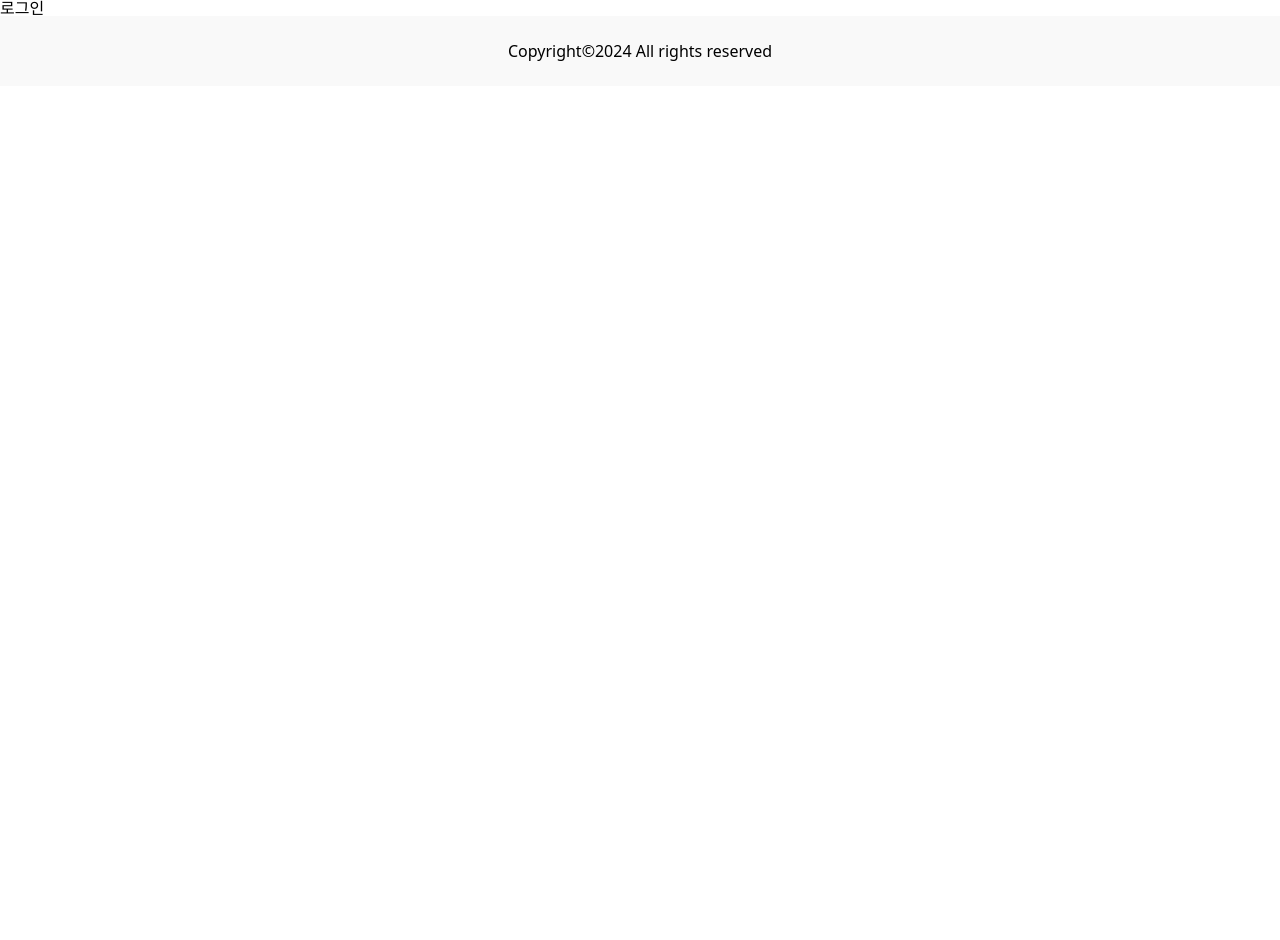
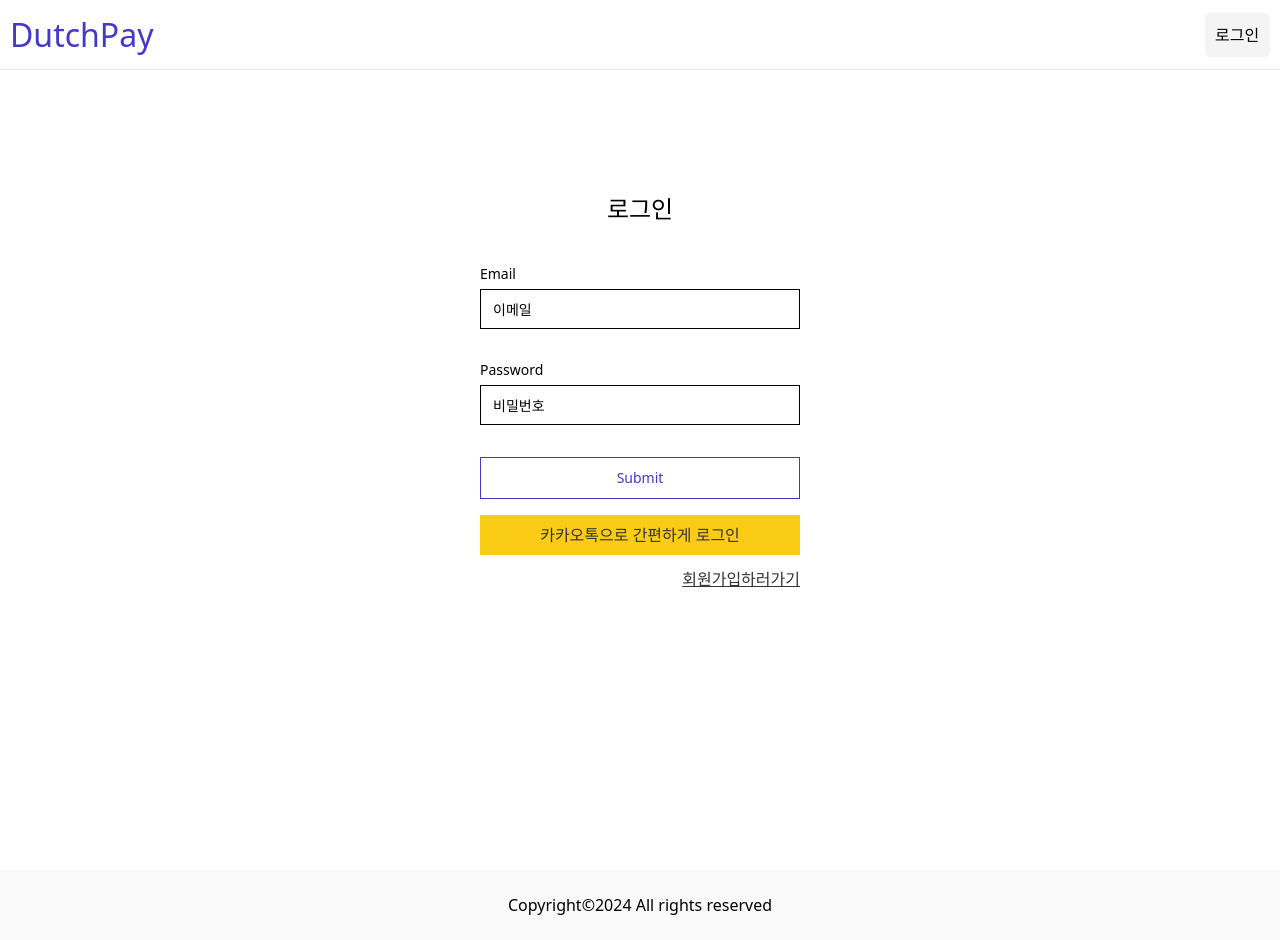
Before and after one commit to chaechae66/dutch-pay, a Next.js app: page /login in a window 1280 px wide. Before the commit the page ends 800 px from the top, so only its background shows below. Built offline with nearby package versions, Linux system fonts and the light colour scheme.

Commit message:
Feat: 로그인 페이지 구현

```diff
--- /dev/null
+++ b/src/app/(beforeLogin)/layout.tsx
@@ -0,0 +1,27 @@
+import Link from "next/link";
+import { ReactNode } from "react";
+
+interface Props {
+  children: ReactNode;
+}
+
+export default function BeforeLoginLayout({ children }: Props) {
+  return (
+    <>
+      <header className="sticky top-0 grid h-[70px] w-auto grid-cols-[repeat(2,min-content)] items-center justify-between border-b-[0.5px] border-solid border-gray-200 bg-white px-[10px]">
+        <h2 className="select-none text-[32px]">
+          <Link href={"/"} className="text-indigo-700">
+            DutchPay
+          </Link>
+        </h2>
+        <Link
+          href={"/login"}
+          className="w-[65px] rounded-[5px] bg-zinc-100 p-[10px] text-base font-light text-black"
+        >
+          로그인
+        </Link>
+      </header>
+      <section className="min-h-dvh">{children}</section>
+    </>
+  );
+}
--- a/src/app/(beforeLogin)/login/page.tsx
+++ b/src/app/(beforeLogin)/login/page.tsx
@@ -1,10 +1,92 @@
+"use client";
+
+import * as z from "zod";
+import { zodResolver } from "@hookform/resolvers/zod";
+import { useForm } from "react-hook-form";
+
+import { Button } from "@/components/ui/button";
+import {
+  Form,
+  FormControl,
+  FormDescription,
+  FormField,
+  FormItem,
+  FormLabel,
+  FormMessage,
+} from "@/components/ui/form";
+import { Input } from "@/components/ui/input";
+import Link from "next/link";
+
+const formSchema = z.object({
+  email: z.string().email().min(5),
+  password: z
+    .string()
+    .regex(
+      /^(?=.*[a-z])(?=.*[A-Z])(?=.*\d)(?=.*[@$!%*?&#.~_-])[A-Za-z\d@$!%*?&#.~_-]{8,}$/,
+    ),
+});
+
 export default function Login() {
+  const form = useForm<z.infer<typeof formSchema>>({
+    resolver: zodResolver(formSchema),
+    defaultValues: {
+      email: "",
+      password: "",
+    },
+  });
+
+  function onSubmit(values: z.infer<typeof formSchema>) {
+    console.log(values);
+  }
   return (
-    <>
-      {/* <a
-  href={`https://kauth.kakao.com/oauth/authorize?response_type=code&client_id=${process.env.NEXT_PUBLIC_REST_API_KEY}&redirect_uri=${process.env.NEXT_PUBLIC_REDIRECT_URI}`}
-> */}
-      로그인
-    </>
+    <main className="flex h-[80dvh] w-[100dvw] flex-col items-center justify-center">
+      <Form {...form}>
+        <h2 className="mb-10 text-2xl">로그인</h2>
+        <form onSubmit={form.handleSubmit(onSubmit)} className="space-y-8">
+          <FormField
+            control={form.control}
+            name="email"
+            render={({ field }) => (
+              <FormItem>
+                <FormLabel>Email</FormLabel>
+                <FormControl>
+                  <div className="w-[20rem]">
+                    <Input placeholder="이메일" {...field} />
+                  </div>
+                </FormControl>
+                <FormMessage />
+              </FormItem>
+            )}
+          />
+          <FormField
+            control={form.control}
+            name="password"
+            render={({ field }) => (
+              <FormItem>
+                <FormLabel>Password</FormLabel>
+                <FormControl>
+                  <div className="w-[20rem]">
+                    <Input type="password" placeholder="비밀번호" {...field} />
+                  </div>
+                </FormControl>
+                <FormMessage />
+              </FormItem>
+            )}
+          />
+          <div className="border-[1px] border-solid border-indigo-700 text-center text-indigo-700">
+            <Button type="submit">Submit</Button>
+          </div>
+        </form>
+      </Form>
+      <Link
+        href={"/"}
+        className="mt-4 w-[20rem] bg-yellow-400 px-4 py-3 text-center"
+      >
+        카카오톡으로 간편하게 로그인
+      </Link>
+      <Link href={"/signup"} className="mt-4 w-[20rem] text-end underline">
+        회원가입하러가기
+      </Link>
+    </main>
   );
 }
```
